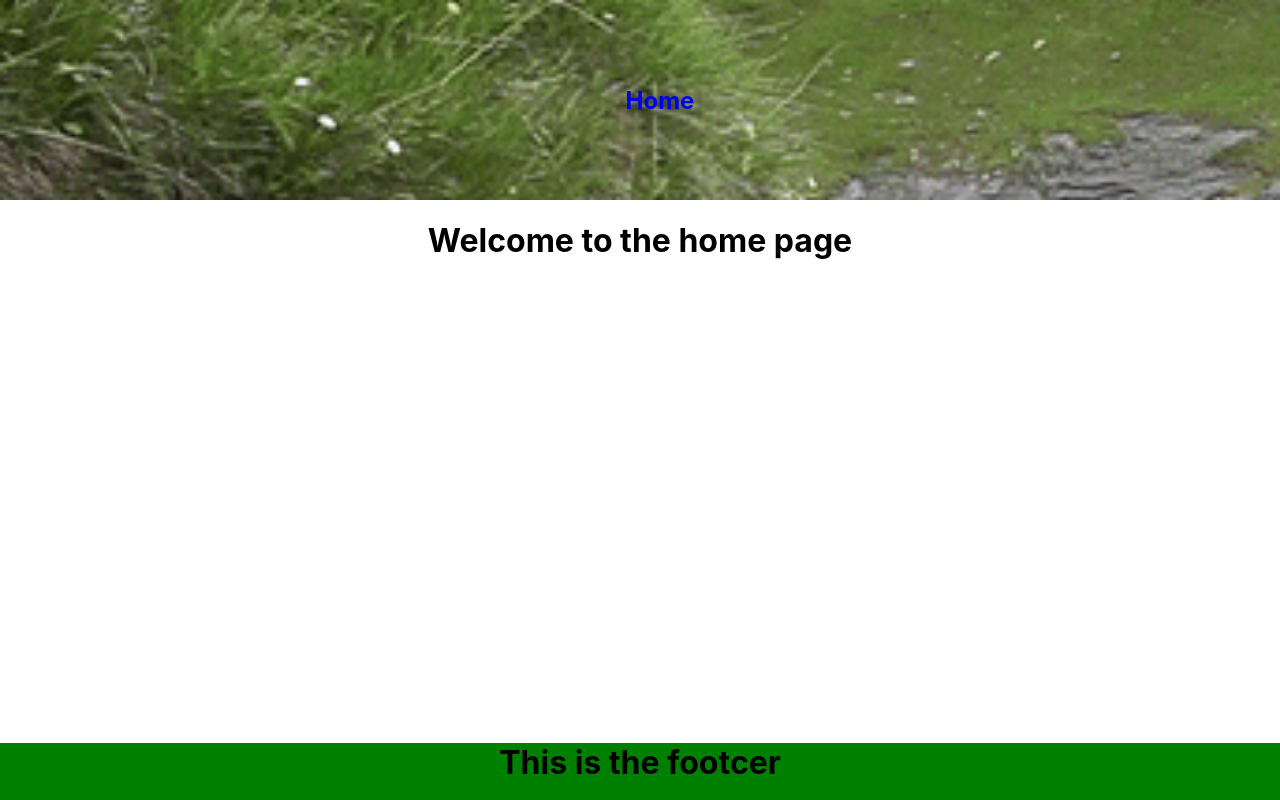
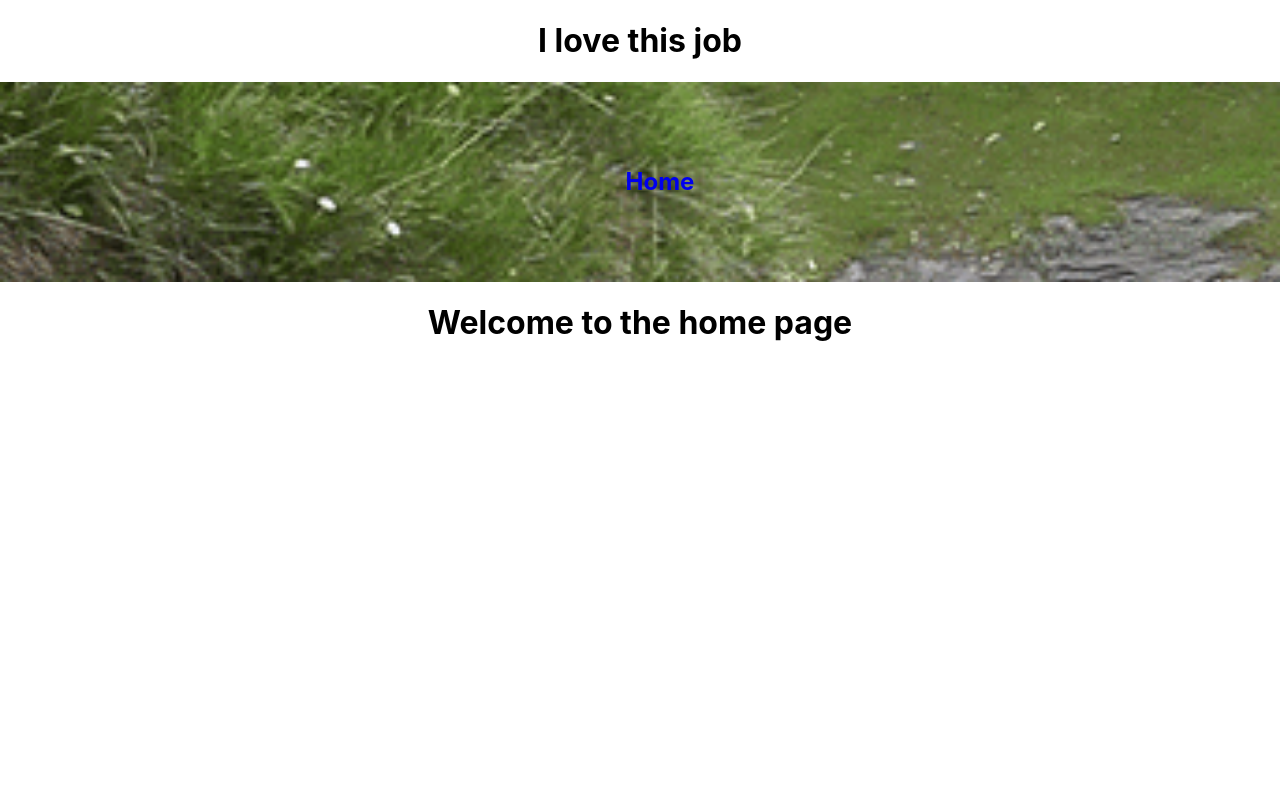
Before and after one commit to bmogy/national-park-service, a React (Create React App) app: page / in a window 1280 px wide. Shown: the top 800 px of the page. Built offline with nearby package versions, Linux system fonts and the light colour scheme.

Commit message:
I still doing some test to get the client side routing to w

```diff
--- a/src/App.js
+++ b/src/App.js
@@ -7,6 +7,7 @@ const App = () => {
   return (
    <div className="App">
      <BrowserRouter>
+     <h1>I love this job</h1>
 <Switch>
 <Route path="/" component={Home} exact={true}>
 </Route>
```
